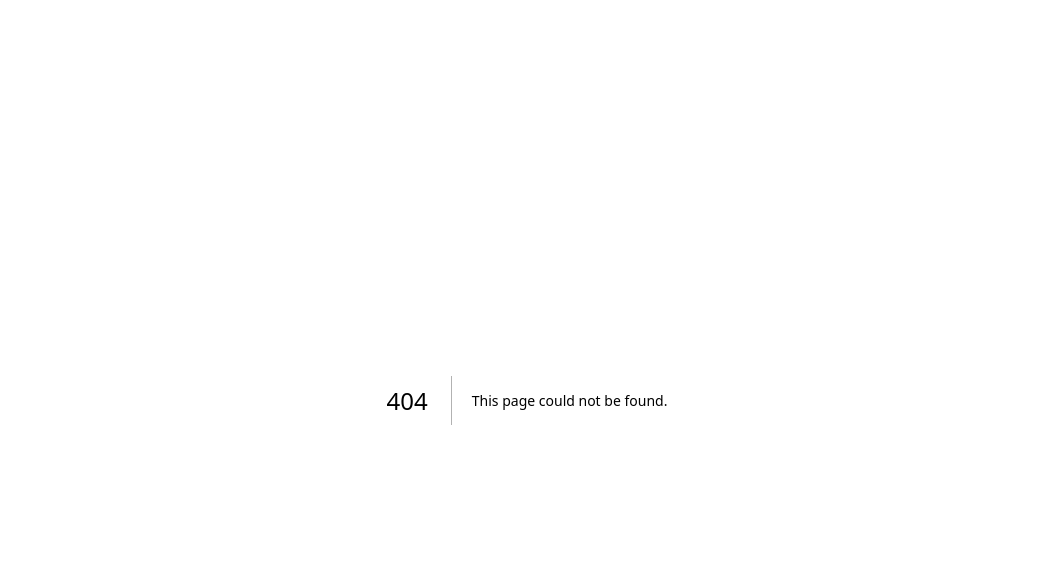
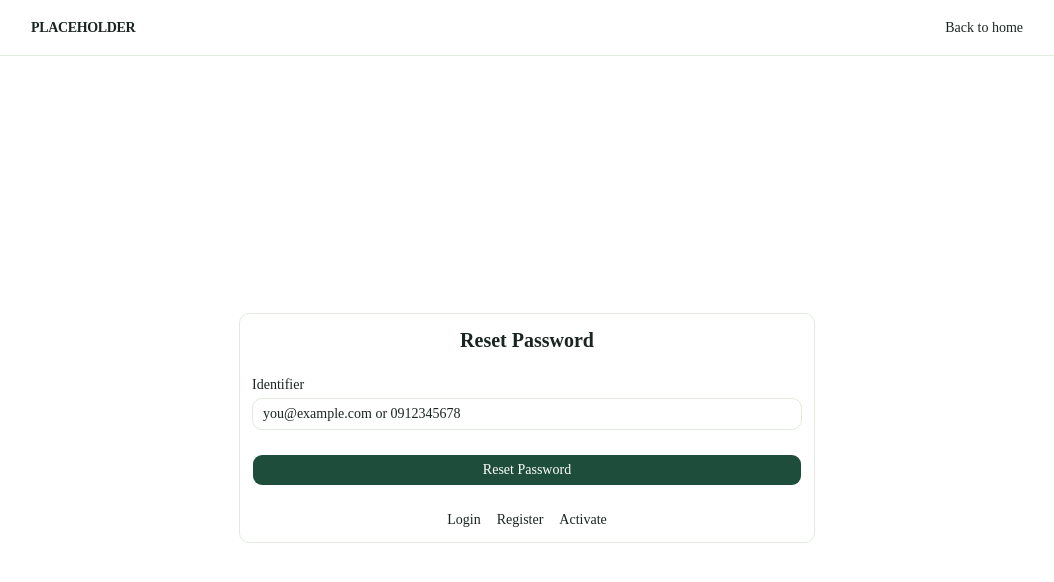
Before and after one commit to Thachdong/mekongo-webapp, a Next.js app: page /auth/reset-password in a window 1280 px wide. Before the commit this address had no page. Shown: the top 582 px of the page, without its empty margins (113-1167 px from the left). Built offline with nearby package versions, Linux system fonts and the light colour scheme.

Commit message:
feat(auth): add reset-password page and mutation hook

```diff
--- /dev/null
+++ b/src/app/auth/reset-password/page.tsx
@@ -0,0 +1,12 @@
+import type { Metadata } from "next";
+
+import { ResetPasswordForm } from "@/features/auth/components/reset-password-form";
+import { PAGES } from "@/shared/constants/page.constant";
+
+export const metadata: Metadata = {
+  title: PAGES.RESET_PASSWORD.title,
+};
+
+export default function ResetPasswordPage() {
+  return <ResetPasswordForm />;
+}
--- /dev/null
+++ b/src/features/auth/components/reset-password-form.tsx
@@ -0,0 +1,85 @@
+"use client";
+
+import type { SubmitEvent } from "react";
+import Link from "next/link";
+import { useForm } from "react-hook-form";
+import { joiResolver } from "@hookform/resolvers/joi";
+
+import { Button } from "@/shared-components/atoms/button";
+import { Input } from "@/shared-components/atoms/input";
+import { Label } from "@/shared-components/atoms/label";
+import { useResetPassword } from "@/features/auth/hooks/use-reset-password";
+import type { ResetPasswordFormValues } from "@/features/auth/types/reset-password.type";
+import { resetPasswordValidationSchema } from "@/features/auth/validations/reset-password.validation";
+import { PAGES } from "@/shared/constants/page.constant";
+
+const DEFAULT_VALUES: ResetPasswordFormValues = {
+  identifier: "",
+};
+
+export function ResetPasswordForm() {
+  const { resetPassword, isSubmitting, error } = useResetPassword();
+  const {
+    register,
+    handleSubmit,
+    formState: { errors },
+  } = useForm<ResetPasswordFormValues>({
+    resolver: joiResolver(resetPasswordValidationSchema),
+    defaultValues: DEFAULT_VALUES,
+  });
+
+  const submitValidForm = handleSubmit((values) => {
+    void resetPassword(values);
+  });
+
+  const onSubmit = (event: SubmitEvent<HTMLFormElement>) => {
+    event.preventDefault();
+    void submitValidForm(event);
+  };
+
+  return (
+    <form
+      method="post"
+      onSubmit={onSubmit}
+      className="mx-auto flex w-full max-w-[576px] flex-col gap-6 rounded-lg border border-border p-3"
+    >
+      <div className="flex flex-col items-center gap-2 text-center">
+        <h1 className="text-xl font-semibold text-foreground">Reset Password</h1>
+        {error ? (
+          <p role="alert" className="text-sm text-destructive">
+            {error}
+          </p>
+        ) : null}
+      </div>
+
+      <div className="flex flex-col gap-1.5">
+        <Label htmlFor="identifier">Identifier</Label>
+        <Input
+          id="identifier"
+          placeholder="you@example.com or 0912345678"
+          aria-invalid={!!errors.identifier}
+          {...register("identifier")}
+        />
+        {errors.identifier ? (
+          <p className="text-xs text-destructive">{errors.identifier.message}</p>
+        ) : null}
+      </div>
+
+      <Button type="submit" disabled={isSubmitting} className="w-full">
+        {isSubmitting ? "Submitting..." : "Reset Password"}
+      </Button>
+
+      <div className="flex justify-center gap-4 text-sm text-muted-foreground">
+        <Link href={PAGES.LOGIN.pathname} className="hover:text-foreground">
+          Login
+        </Link>
+        <Link href={PAGES.REGISTER.pathname} className="hover:text-foreground">
+          Register
+        </Link>
+        <Link href={PAGES.ACTIVATE.pathname} className="hover:text-foreground">
+          Activate
+        </Link>
+      </div>
+    </form>
+  );
+}
--- /dev/null
+++ b/src/features/auth/hooks/use-reset-password.ts
@@ -0,0 +1,34 @@
+"use client";
+
+import { useMutation } from "@tanstack/react-query";
+import { useRouter } from "next/navigation";
+
+import { getApiErrorMessage } from "@/shared-libs/axios/error";
+import { sessionStorageClient } from "@/shared-libs/storage/session-storage";
+import { authRepository } from "@/features/auth/repositories/auth.repository";
+import type { ResetPasswordFormValues } from "@/features/auth/types/reset-password.type";
+import { RESET_PASSWORD_STORAGE_KEY } from "@/features/auth/types/reset-password.type";
+import { PAGES } from "@/shared/constants/page.constant";
+
+export function useResetPassword() {
+  const router = useRouter();
+
+  const mutation = useMutation({
+    mutationFn: (payload: ResetPasswordFormValues) =>
+      authRepository.resetPassword({ identifier: payload.identifier }),
+    onSuccess: (_data, payload) => {
+      sessionStorageClient.set(RESET_PASSWORD_STORAGE_KEY, {
+        identifier: payload.identifier,
+      });
+      router.push(PAGES.CHANGE_PASSWORD.pathname);
+    },
+  });
+
+  return {
+    resetPassword: mutation.mutate,
+    isSubmitting: mutation.isPending,
+    error: mutation.error
+      ? getApiErrorMessage(mutation.error, "Yêu cầu đặt lại mật khẩu thất bại. Vui lòng thử lại.")
+      : null,
+  };
+}
--- a/src/features/auth/repositories/auth.repository.ts
+++ b/src/features/auth/repositories/auth.repository.ts
@@ -11,6 +11,10 @@ import type {
   LoginPayload,
   LoginResult,
 } from "@/features/auth/types/login.type";
+import type {
+  ResetPasswordPayload,
+  ResetPasswordResult,
+} from "@/features/auth/types/reset-password.type";
 
 type ApiEnvelope<T> = {
   data: T;
@@ -56,4 +60,12 @@ export const authRepository = {
     );
     return data.data;
   },
+
+  resetPassword: async (payload: ResetPasswordPayload) => {
+    const { data } = await axiosClient.post<ApiEnvelope<ResetPasswordResult>>(
+      "/auth/reset-password",
+      payload,
+    );
+    return data.data;
+  },
 };
--- /dev/null
+++ b/src/features/auth/types/reset-password.type.ts
@@ -0,0 +1,21 @@
+export type ResetPasswordFormValues = {
+  identifier: string;
+};
+
+/** Payload for POST /auth/reset-password (ResetPasswordRequestDto). */
+export type ResetPasswordPayload = {
+  identifier: string;
+};
+
+/** Response of POST /auth/reset-password (ResetPasswordResponseDto). */
+export type ResetPasswordResult = {
+  otpId: string;
+  otpExpiredAt: string;
+};
+
+/** sessionStorage key: hand-off {identifier} from reset-password → change-password without exposing it in the URL. */
+export const RESET_PASSWORD_STORAGE_KEY = "auth:reset-password";
+
+export type ResetPasswordHandoff = {
+  identifier: string;
+};
--- /dev/null
+++ b/src/features/auth/validations/reset-password.validation.ts
@@ -0,0 +1,16 @@
+import Joi from "joi";
+
+import type { ResetPasswordFormValues } from "@/features/auth/types/reset-password.type";
+
+const EMAIL_PATTERN = /^[^\s@]+@[^\s@]+\.[^\s@]+$/;
+const PHONE_PATTERN = /^[0-9]{9,11}$/;
+
+export const resetPasswordValidationSchema = Joi.object<ResetPasswordFormValues>({
+  identifier: Joi.string()
+    .required()
+    .pattern(new RegExp(`(${EMAIL_PATTERN.source})|(${PHONE_PATTERN.source})`))
+    .messages({
+      "string.empty": "Vui lòng nhập email hoặc số điện thoại",
+      "string.pattern.base": "Email hoặc số điện thoại không hợp lệ",
+    }),
+});
--- a/src/shared/constants/page.constant.ts
+++ b/src/shared/constants/page.constant.ts
@@ -4,5 +4,6 @@ export const PAGES = {
   REGISTER: { pathname: "/auth/register", title: "Register" },
   ACTIVATE: { pathname: "/auth/activate", title: "Activate" },
   RESET_PASSWORD: { pathname: "/auth/reset-password", title: "Reset Password" },
+  CHANGE_PASSWORD: { pathname: "/auth/change-password", title: "Change Password" },
   PROFILE: { pathname: "/profile", title: "Profile" },
 } as const;
```
Also changed, not shown: 2 other files (tests, documents, lock files or other folders).
